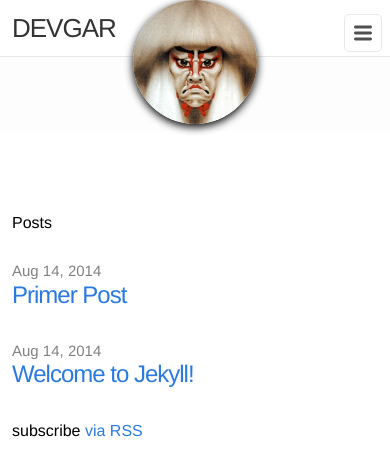
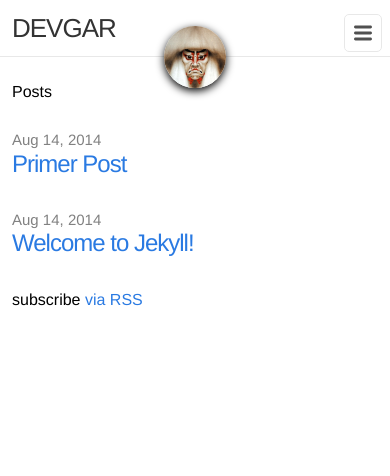
Before and after one commit to devgar/devgar.github.io, a Jekyll site: the page built from index.html, in a window 390 px wide and 900 px high. Shown: the top 476 px of the window. Built offline with Jekyll 4.4.1, drawn with Linux system fonts in a browser that asks for light colours.

Commit message:
Nueva formato de la imagen de cabecera

```diff
--- a/_includes/header.html
+++ b/_includes/header.html
@@ -1,4 +1,10 @@
 <header class="site-header">
+
+  <div id="gar_ico">
+    <a href="/" class="img" >
+      <img src="/img/ico.jpg" class="img" >
+    </a>
+  </div>
 
   <div class="wrap">
 
@@ -26,7 +32,3 @@
   </div>
 
 </header>
-
-<div class="gar_ico">
-  <img src="img/ico.jpg">
-</div>
--- a/css/main.css
+++ b/css/main.css
@@ -331,6 +331,21 @@ a:visited { color: #205caa; }
 .highlight .il { color: #009999 } /* Literal.Number.Integer.Long */
 
 
+/* gar mods */
+/* ----------------------------------------------------------*/
+
+/* MOORE GAR MODS */
+#gar_ico{
+  margin:0 auto; position:relative;
+  width:124px;
+}
+#gar_ico .img{
+  width:100%; top: 4px; background-inage: url(../img/ico.jpg);
+  border-radius: 50%; box-shadow: 0 3px 8px black;
+  margin: 0 auto; display:block; position:absolute;
+}
+
+
 /* media queries */
 /* ----------------------------------------------------------*/
 
@@ -413,14 +428,9 @@ a:visited { color: #205caa; }
     width: auto;
     margin: 0 0 15px; }
 
+  #gar_ico{
+    top: 18px;
+    width: 62px;
+  }
+
 }
-
-/* MOORE GAR MODS */
-.gar_ico{
-  margin:0 auto; position:relative;
-  width:124px;}
-.gar_ico img{
-  height:124px; width:124px;
-  border-radius: 50%; box-shadow: 0 3px 8px black;
-  margin: 0 auto; display:block position:absolute;;
-}
```
Also changed, not shown: projects.md (added, +7 -0 lines).
